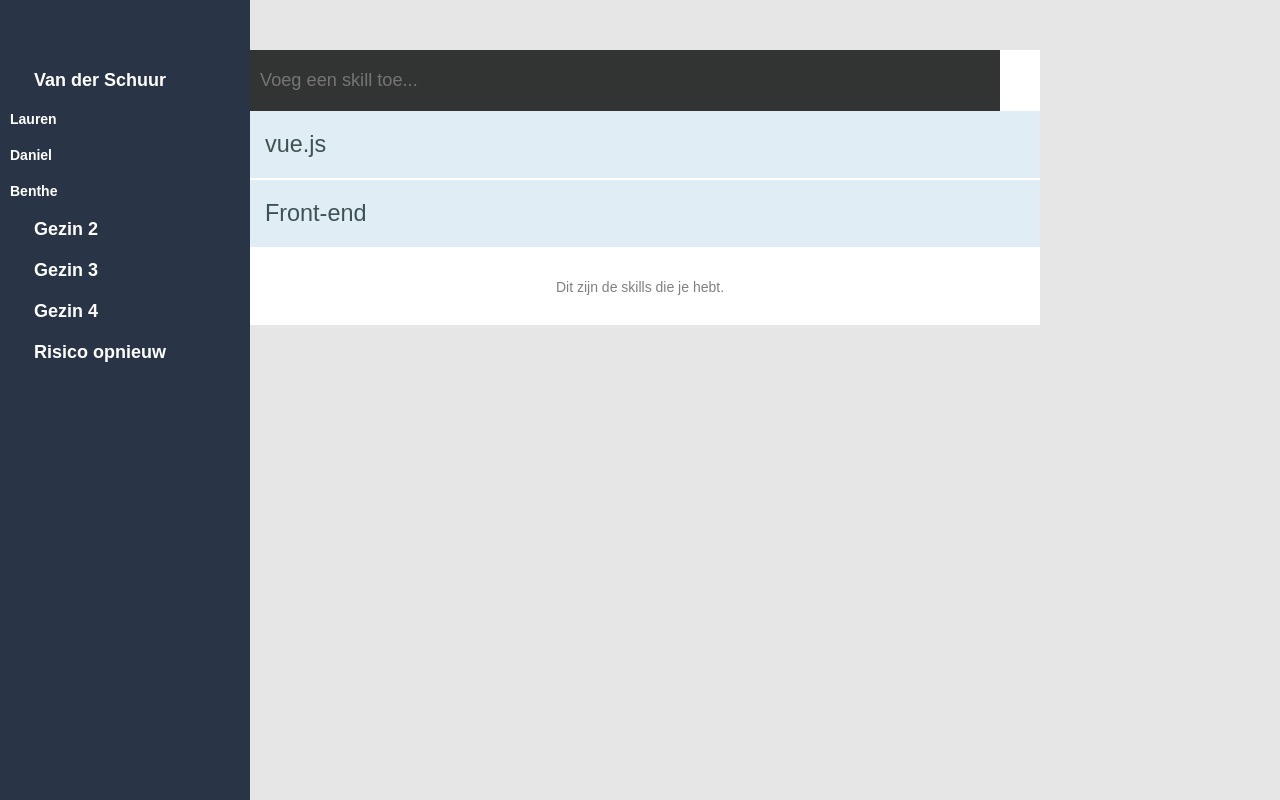
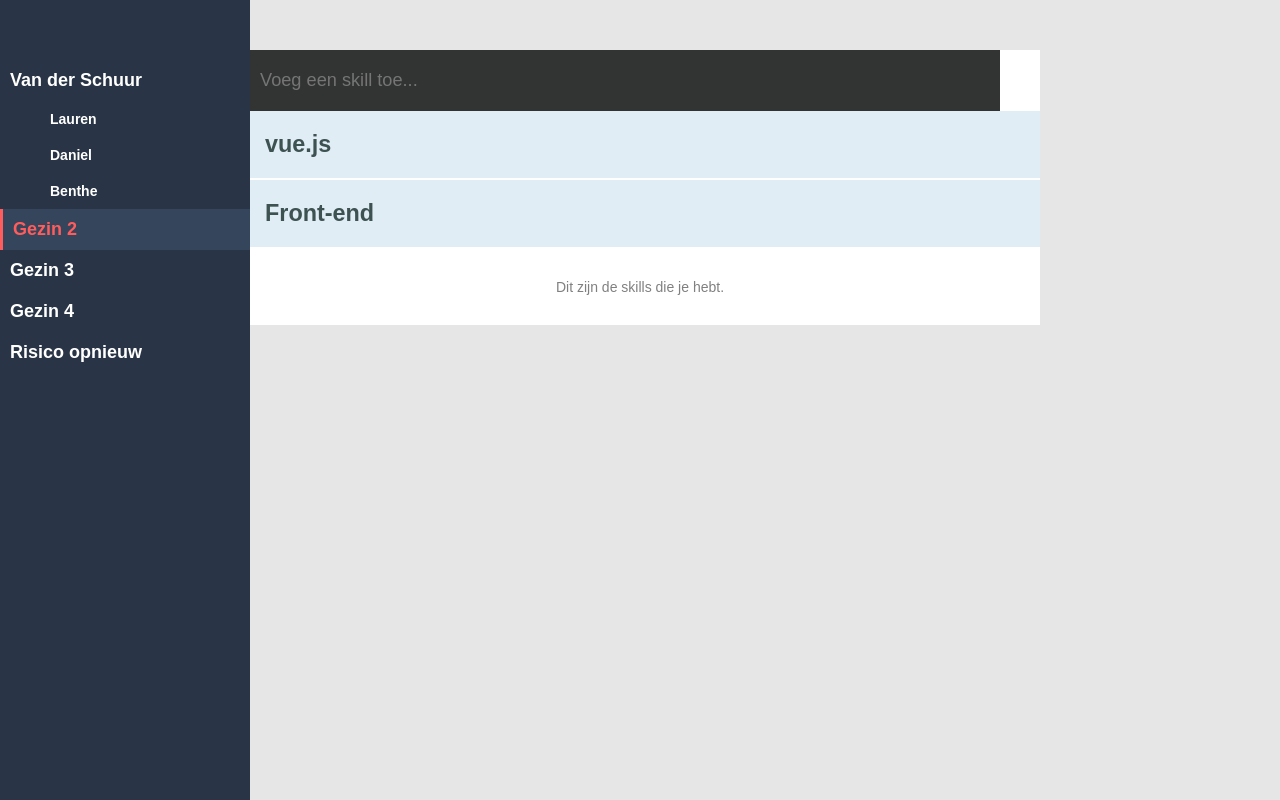
Before and after one commit to sjerrietukkel/frontend-applications, a Vue app: page /#/ in a window 1280 px wide. Built offline with nearby package versions, Linux system fonts and the light colour scheme; a small style sheet from the web is missing.

Commit message:
fixed sidebar

```diff
--- a/src/App.vue
+++ b/src/App.vue
@@ -2,11 +2,11 @@
   <div id="app">
       <nav>
         <ul>
-          <router-link to="/about">Van der Schuur</router-link>
+          <li v-on:click="collapse">Van der Schuur</li>
         </ul>
-          <router-link to="/about">Lauren</router-link>
-          <router-link to="/about">Daniel</router-link>
-          <router-link to="/about">Benthe</router-link>
+          <router-link to="/about" class="router-child">Lauren</router-link>
+          <router-link to="/daniel" class="router-child">Daniel</router-link>
+          <router-link to="/benthe" class="router-child">Benthe</router-link>
         <ul>
           <router-link to="/">Gezin 2</router-link>
         </ul>
@@ -32,6 +32,11 @@ export default {
   name: "app",
   components: {
     skills
+  },
+  methods: {
+    collapse: function(event) {
+      alert("Hello " + this.name + "!");
+    }
   }
 };
 </script>
@@ -49,43 +54,40 @@ body {
 #app {
   width: 800px;
 }
-/*
-nav {
-  padding: 20px 20px 20px 0;
-}
-*/
 
 nav {
-  height: 100%; /* 100% Full-height */
+  height: 100%;
   width: 250px;
-  position: fixed; /* Stay in place */
-  z-index: 1; /* Stay on top */
-  top: 0; /* Stay at the top */
+  position: fixed;
+  z-index: 1;
+  top: 0;
   left: 0;
-  background-color: #293546; /* Black*/
-  padding-top: 60px; /* Place content 60px from the top */
+  background-color: #293546;
+  padding-top: 60px;
 }
 
-nav a {
+nav a,
+li {
   padding: 10px;
   display: block;
   text-decoration: none;
   background: #293546;
-  border-radius: 3px;
   color: white;
   font-weight: bold;
-  margin-right: 15px;
 }
 
 ul {
   font-size: 18px;
+  padding-left: 0;
 }
 
-ul .router-link-active {
-  margin-left: 0;
+.router-link-exact-active {
+  color: #ff5d5d;
+  background-color: #35455b;
+  border-left: 3px solid #ff5d5d;
 }
 
-.router-link-active {
-  margin-left: 20%;
+.router-child {
+  padding-left: 20%;
 }
 </style>
--- a/src/components/About.vue
+++ b/src/components/About.vue
@@ -22,6 +22,13 @@ export default {
 
 
 <style>
+.about {
+  background-color: rgb(242, 242, 242);
+  padding: 20px;
+  border-radius: 3px;
+  border-top: 4px solid #ff5d5d;
+}
+
 .dot {
   height: 200px;
   width: 200px;
--- a/src/components/Sidebar.vue
+++ b/src/components/Sidebar.vue
@@ -15,18 +15,18 @@
        </div>
    </div>
    <div class="question-container">
-        <div v-for="data in filterCategories">
-            <div @click="stateChange(data)" class="tile question-tile">
+        <div v-for="categorie in filterCategories">
+            <div @click="stateChange(categorie)">
                 <div class="upper-part">
-                    <p>{{ data }}</p>
+                    <p>{{ categorie }}</p>
                     <div class="filled-in">
-                        <p>0%</p>
+                      0%
                     </div>
                 </div>
                 <div class="lower-part">
-                    <div v-if="data == currentCatagory" >
+                    <div v-if="categorie == currentCategory" >
                         <select class="" name="">
-                            <option value="">{{ data }}</option>
+                            <option value="">{{ categorie }}</option>
                         </select>
                     </div>
                 </div>
@@ -43,7 +43,7 @@ export default {
   data() {
     return {
       myJson: json,
-      currentCatagory: "",
+      currentCategory: "",
       currentOption: []
     };
   },
@@ -65,10 +65,10 @@ export default {
 
   methods: {
     stateChange: function(categorie) {
-      this.currentCatagory = categorie;
-      this.addItemsToCategories(this.currentCatagory);
+      this.currentCategory = categorie;
+      this.addItemsToCategories(this.currentCategory);
 
-      console.log(this.currentCatagory);
+      console.log(this.currentCategory);
     },
 
     // find index by change
@@ -86,9 +86,29 @@ export default {
 };
 </script>
 
+<style scoped>
+a {
+  background-color: #293546;
+  border-radius: 3px;
+  padding: 10px;
+  color: white;
+  font-weight: bold;
+}
 
+select {
+  border: 1px solid #293546;
+  padding: 5px;
+}
 
+p {
+  color: #1f1f1f;
+  font-size: 16px;
+}
 
-
-<style>
+.risico-container {
+  background-color: rgb(242, 242, 242);
+  padding: 20px;
+  border-radius: 3px;
+  border-top: 4px solid #ff5d5d;
+}
 </style>
```
